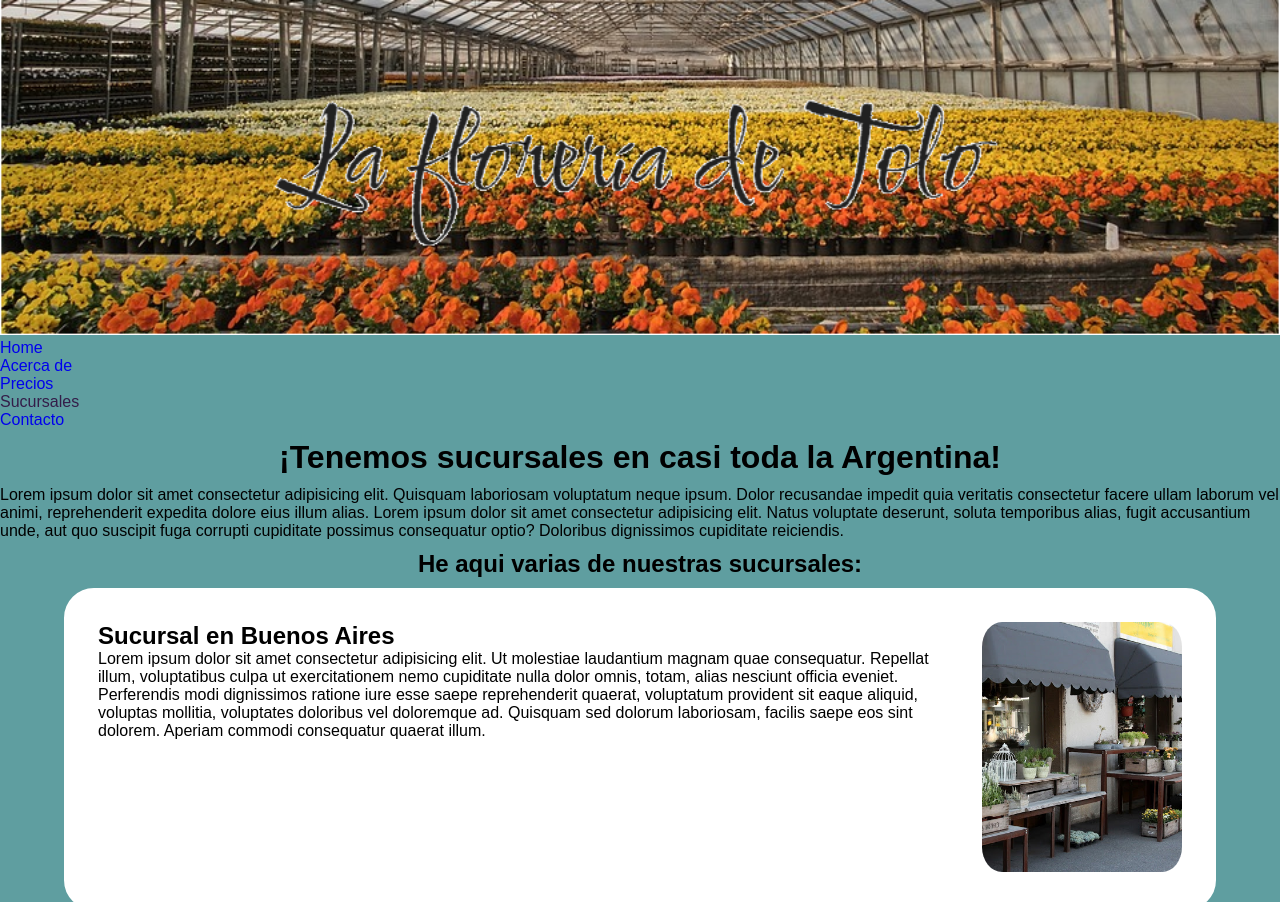
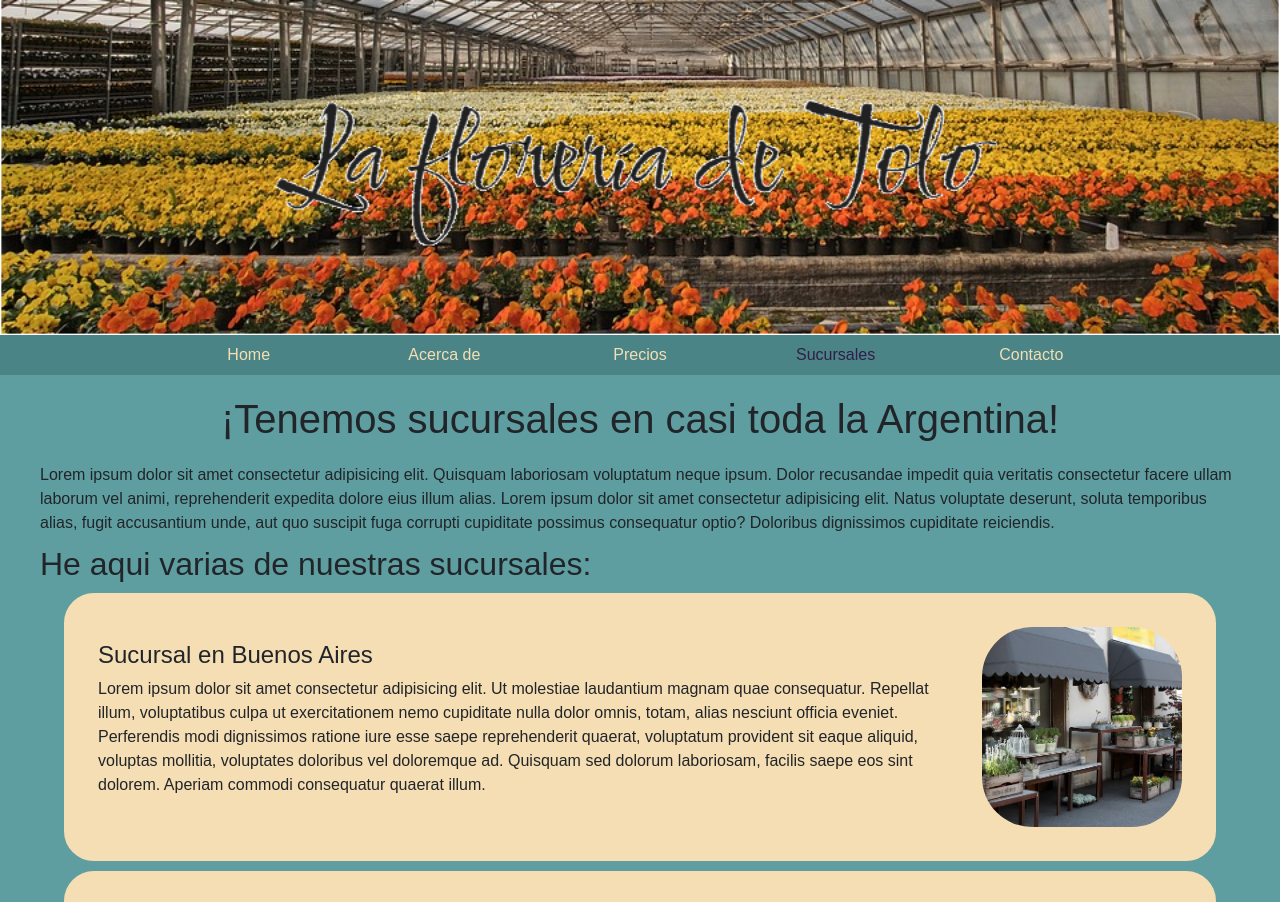
Before and after one commit to JoseMiguelMendoza/PF-MendozaMolina, a plain HTML site: page pages/sucursales.html in a window 1280 px wide. Shown: the top 902 px of the page. Drawn offline with nearby package versions, Linux system fonts and the light colour scheme; a web font is replaced by a local one.

Commit message:
Sucursales

```diff
--- a/assets/styles/styles.css
+++ b/assets/styles/styles.css
@@ -357,6 +357,38 @@ a{ /* Estilo general de los links */
         grid-column: 1/2;
         justify-self: center;
     }
+
+/*-----SUCURSALES-----*/
+    .sucursalTitulo{
+        display: flex;
+        justify-content: center;
+        margin: 20px 20px;
+    }
+    .seccionCaja{
+        display: flex;
+        flex-direction: column;
+        padding: 2rem;
+        border: 1px solid white;
+        border-radius: 10px;
+        margin-top: 20px;
+        margin-bottom: 30px;
+        background-color: wheat;
+    }
+
+    .seccionTitulo{
+        font-size: 1.5rem;
+        font-style: bold;
+    }
+
+    .seccionImagen{
+        display: flex;
+        flex-wrap: wrap;
+        object-fit: cover;
+        height: 200px;
+        width: 100%;
+        border-radius: 50px;
+    }
+
 }
 
 @media screen and (min-width: 768px) and (max-width: 993px) {
@@ -491,8 +523,38 @@ a{ /* Estilo general de los links */
         grid-column: 2/3;
         justify-self: center;
     }
+
+/*-----SUCURSALES-----*/
+    .sucursalTitulo{
+        display: flex;
+        justify-content: center;
+        margin: 20px 0;
+    }
+    .seccionCaja{
+        display: flex;
+        flex-direction: row;
+        align-items: center;
+        padding: 3rem;
+        border: 1px solid white;
+        border-radius: 50px;
+        margin-bottom: 5px;
+        background-color: wheat;
+    }
+
+    .seccionTitulo{
+        font-size: 1.5rem;
+        font-style: bold;
+    }
+
+    .seccionImagen{
+        margin-left: 50px;
+        object-fit: cover;
+        height: 200px;
+        width: 200px;
+        border-radius: 50px;
+    }
+
 }
-
 
 
 @media screen and (min-width: 994px) {
@@ -623,6 +685,36 @@ a{ /* Estilo general de los links */
         grid-column: 3/4;
         justify-self: center;
     }
+
+/*-----SUCURSALES-----*/
+.sucursalTitulo{
+    display: flex;
+    justify-content: center;
+    margin: 20px 0;
+}
+.seccionCaja{
+    display: flex;
+    align-items: center;
+    padding: 2rem;
+    border: 2px solid wheat;
+    border-radius: 30px;
+    background-color: wheat;
+
+}
+
+.seccionTitulo{
+    font-size: 1.5rem;
+    font-style: bold;
+}
+
+.seccionImagen{
+    margin-left: 50px;
+    object-fit: cover;
+    height: 200px;
+    width: 200px;
+    border-radius: 50px;
+}
+
 }
 
 .margen{
@@ -697,31 +789,21 @@ a{ /* Estilo general de los links */
     transform: translateY(-1px);
 }
 
-/*-----SUCURSALES-----*/
+/*-----SURCURSAL-----*/
+/* .sucursalTitulo{
+    display: flex;
+    justify-content: center;
+    margin: 20px 0;
+} */
 
-.seccionCaja{
-    display: flex;
-    align-items: left;
-    padding: 2rem;
-    border: 2px solid white;
-    border-radius: 30px;
-    background-color: white;
+.sucursalParrafo{
+    margin: 0px 40px;
 
 }
 
-.seccionTitulo{
-    font-size: 1.5rem;
-    font-style: bold;
+.sucursalSubtitulo{
+    margin: 10px 40px;
 }
-
-.seccionImagen{
-    width: 200px;
-    height: 250px;
-    border-radius: 10%;
-    object-fit: cover;
-    margin-left: 30px;
-}
-
 /*-----PRECIOS-----*/
 
 .precioCards{
--- a/pages/sucursales.html
+++ b/pages/sucursales.html
@@ -4,34 +4,41 @@
     <meta charset="UTF-8">
     <meta http-equiv="X-UA-Compatible" content="IE=edge">
     <meta name="viewport" content="width=device-width, initial-scale=1.0">
+    <link href="https://cdn.jsdelivr.net/npm/bootstrap@5.2.2/dist/css/bootstrap.min.css" rel="stylesheet" integrity="sha384-Zenh87qX5JnK2Jl0vWa8Ck2rdkQ2Bzep5IDxbcnCeuOxjzrPF/et3URy9Bv1WTRi" crossorigin="anonymous">
     <link rel="stylesheet" href="../assets/styles/styles.css">
     <link rel="shortcut icon" href="../assets/images/ramo.jfif" type="image/x-icon">
     <title>Sucursales</title>
 </head>
 <body>
-    <header>
-        <div>
-            <picture>
+    <div class="flexContent">
+        <picture class="imagen">
             <img class="headerImagen" src="../assets/images/prado2.png" alt="Prado con flores">
         </picture>
-            <nav>
-                <ul class="navList">
-                    <li class="navItem"><a class="navLink" href="../index.html">Home</a></li>
-                    <li class="navItem"><a class="navLink" href="../pages/acercade.html">Acerca de</a></li>
-                    <li class="navItem"><a class="navLink" href="../pages/precios.html">Precios</a></li>
-                    <li class="navItem"><a class="navLink pagActual" href="../pages/sucursales.html">Sucursales</a></li>
-                    <li class="navItem"><a class="navLink" href="../pages/contacto.html">Contacto</a></li>
-                </ul>
+        <header class="navi barraAnim">
+            <nav class="navbar navbar-expand-lg navColor flexContent">
+                <div class="container-fluid">
+                    <button class="navbar-toggler" type="button" data-bs-toggle="collapse" data-bs-target="#navbarNavAltMarkup" aria-controls="navbarNavAltMarkup" aria-expanded="false" aria-label="Toggle navigation">
+                        <span class="navbar-toggler-icon"></span>
+                    </button>
+                    <div class="collapse navbar-collapse justify-content-center" id="navbarNavAltMarkup">
+                        <div class="navbar-nav justify-content-center">
+                            <a class="nav-item navH nav-link col-md-6 text-center" aria-current="page" href="../index.html">Home</a>
+                            <a class="nav-item navH nav-link col-md-6 text-center" href="../pages/acercade.html">Acerca de</a>
+                            <a class="nav-item navH nav-link col-md-6 text-center" href="../pages/precios.html">Precios</a>
+                            <a class="nav-item navH nav-link col-md-6 text-center pagActual" href="../pages/sucursales.html">Sucursales</a>
+                            <a class="nav-item navH nav-link col-md-6 text-center" href="../pages/contacto.html">Contacto</a>
+                        </div>
+                    </div>
+                </div>
             </nav>
-        </div>
         </header>
 
         <main>
-        <h1 class="contenido">¡Tenemos sucursales en casi toda la Argentina!</h2>
-        <p class="contenido">
+            <h1 class="sucursalTitulo">¡Tenemos sucursales en casi toda la Argentina!</h2>
+            <p class="sucursalParrafo">
                 Lorem ipsum dolor sit amet consectetur adipisicing elit. Quisquam laboriosam voluptatum neque ipsum. Dolor recusandae impedit quia veritatis consectetur facere ullam laborum vel animi, reprehenderit expedita dolore eius illum alias. Lorem ipsum dolor sit amet consectetur adipisicing elit. Natus voluptate deserunt, soluta temporibus alias, fugit accusantium unde, aut quo suscipit fuga corrupti cupiditate possimus consequatur optio? Doloribus dignissimos cupiditate reiciendis.
             </p>
-        <h2 class="contenido">He aqui varias de nuestras sucursales:</h2>
+            <h2 class="sucursalSubtitulo">He aqui varias de nuestras sucursales:</h2>
 
             <section class="contenido">
                 <article class="articulo">
@@ -166,45 +173,12 @@
                     </div>
                 </article>
             </section>
-
-        <!-- <section class="contenido">
-            <article class="articulo">
-                <div class="seccionCaja">
-                    <div>
-                    <h2 class="seccionTitulo">Sucursal en Rio Negro</h2>
-                    <p>
-                        Lorem, ipsum dolor sit amet consectetur adipisicing elit. Placeat, repellat. Saepe libero vel sed recusandae rem. Sunt voluptatibus vero accusamus? Reiciendis officia magnam, sequi praesentium voluptatum minima ex consectetur architecto?
-                        Sit labore ratione modi maxime animi quia temporibus dicta mollitia eos ipsam, ipsa necessitatibus eveniet perspiciatis aperiam eaque repellat dolores id quis accusamus possimus qui facere voluptatum placeat? Voluptas, facilis.
-                    </p>
-                    </div>
-                    <picture>
-                        <img class="seccionImagen" src="../assets/images/floreria9.jpg" alt="floreriaEnRioNegro">
-                    </picture>
-                </div>
-            </article>
-        </section>
-
-        <section class="contenido">
-            <article class="articulo">
-                <div class="seccionCaja">
-                    <div>
-                    <h2 class="seccionTitulo">Sucursal en Santiago del Estero</h2>
-                    <p>
-                        Lorem ipsum dolor sit amet consectetur adipisicing elit. Ut, obcaecati unde repudiandae amet officiis temporibus similique iusto, nostrum vero iste reiciendis perspiciatis architecto velit illum commodi voluptatum quod excepturi placeat.
-                        Laboriosam, nam asperiores nesciunt quas mollitia praesentium excepturi quam provident delectus. Repudiandae impedit deserunt corrupti iusto saepe culpa numquam quo, nihil tempora maiores, expedita provident dolores eum voluptatibus, eos in.
-                    </p>
-                    </div>
-                    <picture>
-                        <img class="seccionImagen" src="../assets/images/floreria10.jpg" alt="floreriaEnSantiagoDelEstero">
-                    </picture> -->
-                    <!-- Pienso SACAR SANTIAGO DEL ESTERO Y RIO NEGRO -->
-                </div>
-            </article>
-        </section>
         </main>
 
         <footer class="footer">
             <p class="footerTexto">¡Gracias por visitarnos!</p>
         </footer>
+    </div>
+    <script src="https://cdn.jsdelivr.net/npm/bootstrap@5.2.2/dist/js/bootstrap.bundle.min.js" integrity="sha384-OERcA2EqjJCMA+/3y+gxIOqMEjwtxJY7qPCqsdltbNJuaOe923+mo//f6V8Qbsw3" crossorigin="anonymous"></script>
 </body>
 </html>
```
Lines whose indentation alone changed are shown as unchanged.
